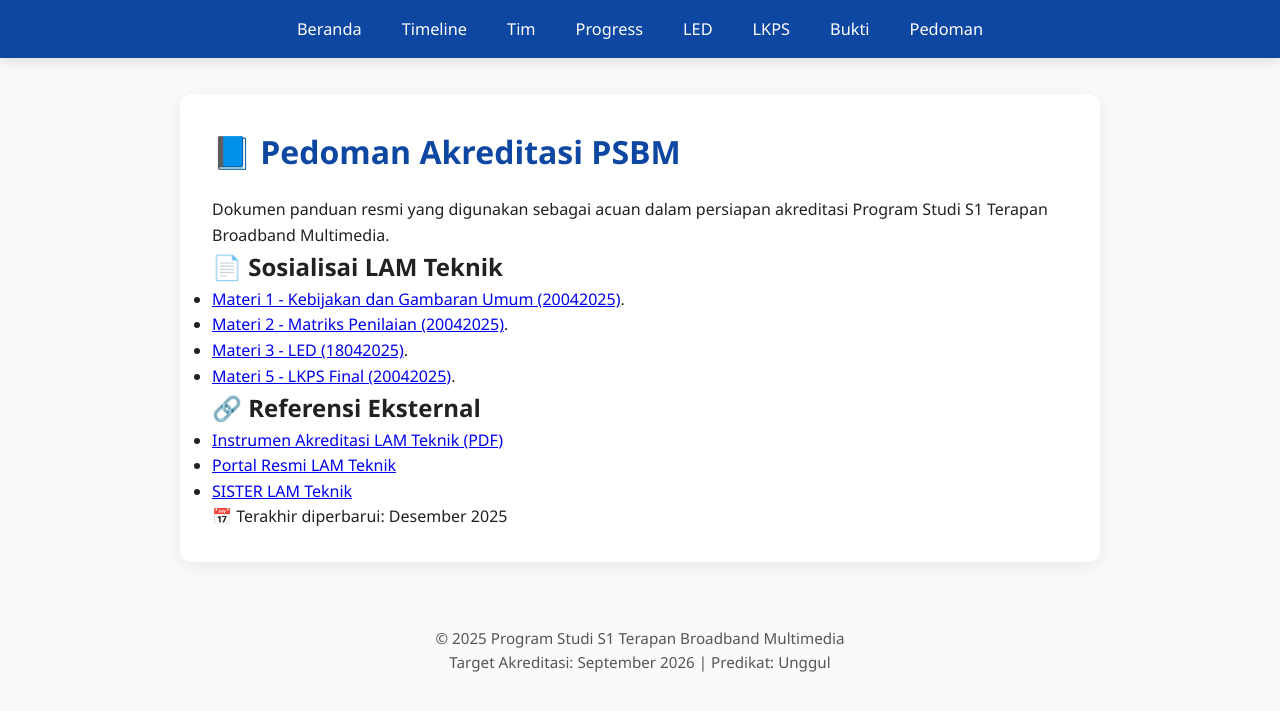
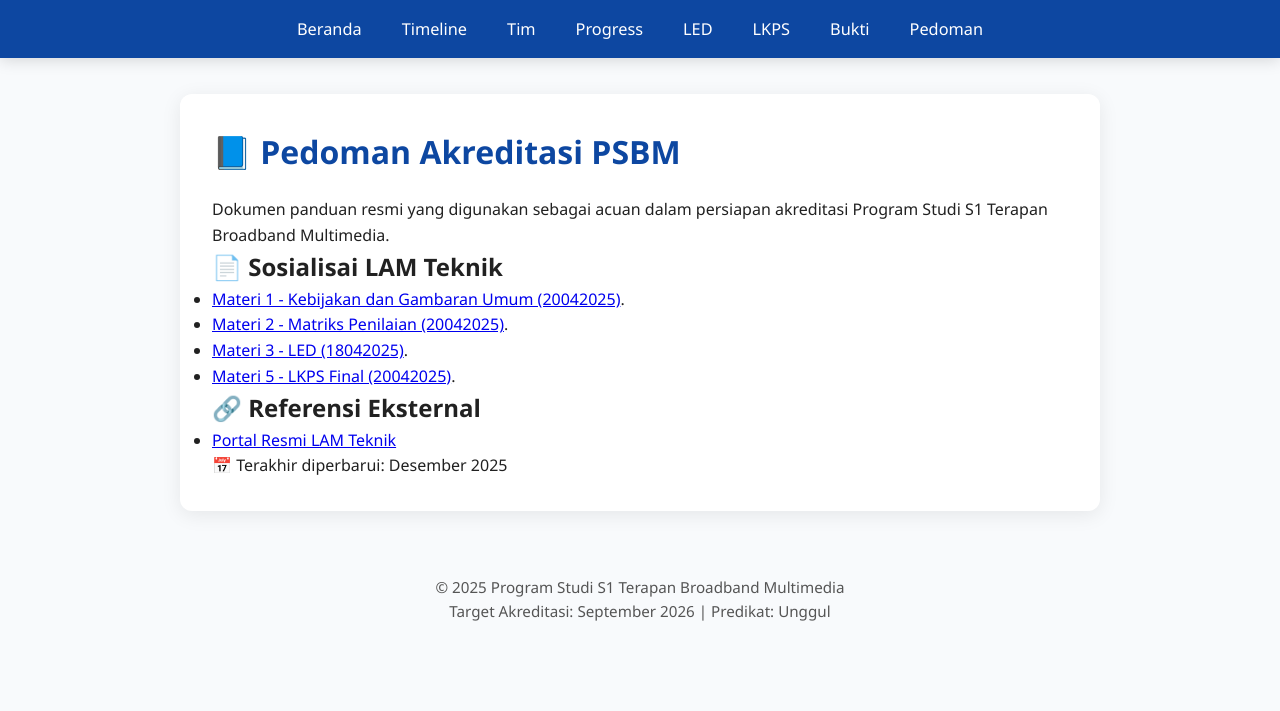
Before and after one commit to portal-psbm/aksibm-26, a Jekyll site: the page built from pedoman.md, in a window 1280 px wide. Shown: the top 711 px of the page. Built offline with Jekyll 4.4.1, drawn with Linux system fonts in a browser that asks for light colours.

Commit message:
Edit URL eksternal

```diff
--- a/pedoman.md
+++ b/pedoman.md
@@ -15,8 +15,6 @@ Dokumen panduan resmi yang digunakan sebagai acuan dalam persiapan akreditasi Pr
 - [Materi 5 - LKPS Final (20042025)](/aksibm-26/assets/pedoman/lkps.pdf).
 
 ## 🔗 Referensi Eksternal
-- [Instrumen Akreditasi LAM Teknik (PDF)](https://lamteknik.or.id/wp-content/uploads/2023/02/Instrumen-Akreditasi-LAM-Teknik-Edisi-2023.pdf)
 - [Portal Resmi LAM Teknik](https://lamteknik.or.id)
-- [SISTER LAM Teknik](https://sister.lamteknik.or.id)
 
 > 📅 Terakhir diperbarui: Desember 2025
```
